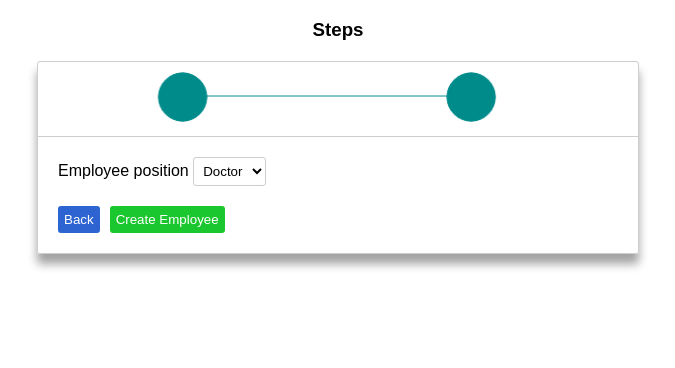
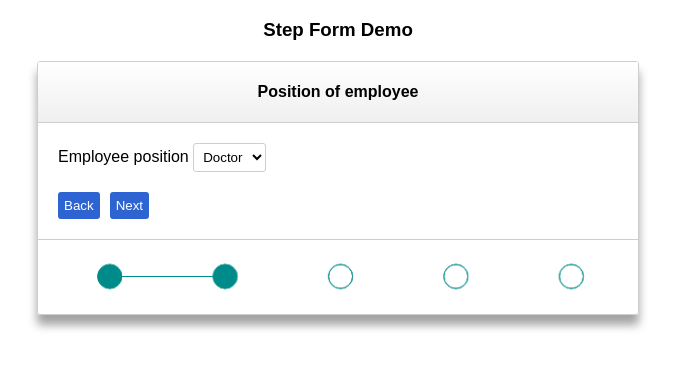
Before and after one commit to TobiasBulai/step-form, a plain HTML site: page demo.html in a window 1280 px wide. Both pictures are taken after typing "Sample", "Sample" into the empty fields and a click on the button "Next". Shown: the whole page, without its empty margins (302-977 px from the left). Drawn offline with Linux system fonts and the light colour scheme.

Commit message:
Hide graphics, new structure

```diff
--- a/StepForm.js
+++ b/StepForm.js
@@ -1,12 +1,54 @@
 const StepForm = class {
   #statusCanvas;
-  #numberOfSteps;
-  #stepList;
+  #numberOfSteps = 0;
+  #stepList = [];
   #submitName = "Submit";
+  #url = null;
+  #formMethod = null;
+  #isGraphicalStepCounterEnabled = false;
 
-  setSubmitName(submitName)
-  {
+  #cubeY = 15;
+  #cubeWidth = 25;
+  #cubeHeight = 25;
+  #cubeRadius = [15];
+
+  setSubmitName(submitName) {
     this.#submitName = submitName;
+    return this;
+  }
+
+  setFormMethod(method, url) {
+    this.#url = url;
+    this.#formMethod = method;
+    return this;
+  }
+
+  enableGraphicalStepCounter() {
+    this.#isGraphicalStepCounterEnabled = true;
+    return this;
+  }
+
+  /**
+   *
+   * @param {number} y position
+   * @param {number} width
+   * @param {number} height
+   * @param {Array<number>} radius
+   */
+  setStepCounterSize(
+    y,
+    width,
+    height,
+    radius
+  ) {
+    this.#cubeY = y;
+    this.#cubeWidth = width;
+    this.#cubeHeight = height;
+
+    if (Array.isArray(radius)) {
+      this.#cubeRadius = radius;
+    }
+
     return this;
   }
 
@@ -14,19 +56,44 @@ const StepForm = class {
    *
    * @param {CallableFunction} callback
    */
-  build(callback) {
+  build(callback, onEvent) {
+    this.#buildForm();
+
     if (callback !== undefined) {
+      onEvent = (onEvent !== undefined) ? onEvent : 'submit';
       document.querySelector("#stepform form")
-        .addEventListener('submit', callback);
+        .addEventListener(onEvent, callback);
     }
 
     this.#stepList = document.querySelectorAll('#stepform > form > div.step');
     this.#numberOfSteps = this.#stepList.length;
+
+    if (this.#isGraphicalStepCounterEnabled === true) {
       this.#buildStatusField(document.getElementById('stepform'));
+    }
 
     this.#stepList.forEach((step, index) => {
-      this.#buildStepPage(step, index, callback);
+      this.#buildStepPage(step, index);
     });
+  }
+
+  #buildForm() {
+    let form = document.createElement('form');
+
+    if (
+      this.#url !== undefined
+      && this.#url != null
+      && this.#formMethod !== undefined
+      && this.#formMethod != null
+    ) {
+      form.setAttribute('method', this.#formMethod);
+      form.setAttribute('action', this.#url);
+    }
+
+    document.querySelectorAll('#stepform div.step').forEach((step) => {
+      form.appendChild(step)
+    });
+    document.getElementById('stepform').prepend(form);
   }
 
   /**
@@ -37,9 +104,15 @@ const StepForm = class {
     let wrapper = document.createElement('div');
     wrapper.setAttribute('class', 'button-wrapper');
 
-    const ctx = this.#statusCanvas.getContext("2d");
-    const canvas = this.#statusCanvas;
-    const numberOfSteps = this.#numberOfSteps;
+    const ctx = (this.#isGraphicalStepCounterEnabled) ? this.#statusCanvas.getContext("2d") : null;
+    const canvas = (this.#isGraphicalStepCounterEnabled) ? this.#statusCanvas : null;
+    const numberOfSteps = (this.#isGraphicalStepCounterEnabled) ? this.#numberOfSteps : null;
+    const isGraphicalStepCounterEnabled = this.#isGraphicalStepCounterEnabled;
+
+    const cubeY = this.#cubeY;
+    const cubeWidth = this.#cubeWidth;
+    const cubeHeight = this.#cubeHeight;
+    const cubeRadius = this.#cubeRadius;
 
     if (index > 0) {
       step.style.display = 'none';
@@ -53,7 +126,9 @@ const StepForm = class {
         nextStep[index-1].style.display = 'block';
         step.style.display = 'none';
 
-        var x = (canvas.width / numberOfSteps) / 2 - 35;
+        if (isGraphicalStepCounterEnabled === true) {
+          //FIXME: This is really not optimal
+          var x = (canvas.width / numberOfSteps) / 2 - cubeWidth / 3; //FIXME: this too
           var xStart = x;
           ctx.reset();
 
@@ -66,24 +141,23 @@ const StepForm = class {
 
             ctx.strokeStyle = "darkcyan";
             ctx.beginPath();
-          ctx.roundRect(x, 1, 50, 50, [25]);
+            ctx.roundRect(x, cubeY, cubeWidth, cubeHeight, cubeRadius);
             ctx.stroke();
 
             if (i < index) {
               ctx.fill();
               ctx.strokeStyle = "darkcyan";
               ctx.beginPath();
-            ctx.moveTo(xStart, 25);
-            ctx.lineTo(x, 25);
+              ctx.moveTo(xStart, cubeHeight/2+cubeY);
+              ctx.lineTo(x, cubeHeight/2+cubeY);
               ctx.stroke();
+            }
           }
         }
       }
 
       button.addEventListener('click', backEvent);
-
       wrapper.appendChild(button);
-      step.appendChild(wrapper);
     }
 
     if (index < this.#numberOfSteps - 1) {
@@ -96,7 +170,9 @@ const StepForm = class {
         nextStep[index+1].style.display = 'block';
         step.style.display = 'none';
 
-        var x = (canvas.width / numberOfSteps) / 2 - 35;
+        if (isGraphicalStepCounterEnabled === true) {
+          //FIXME: This is really not optimal
+          var x = (canvas.width / numberOfSteps) / 2 - cubeWidth / 3; //FIXME: this too
           var xStart = x;
 
           for (let i = 0; i < numberOfSteps; i++) {
@@ -108,24 +184,23 @@ const StepForm = class {
 
             ctx.strokeStyle = "darkcyan";
             ctx.beginPath();
-          ctx.roundRect(x, 1, 50, 50, [25]);
+            ctx.roundRect(x, cubeY, cubeWidth, cubeHeight, cubeRadius);
             ctx.stroke();
 
             if (index+1 == i) {
               ctx.fill();
               ctx.strokeStyle = "darkcyan";
               ctx.beginPath();
-            ctx.moveTo(xStart, 25);
-            ctx.lineTo(x, 25);
+              ctx.moveTo(xStart, cubeHeight/2+cubeY);
+              ctx.lineTo(x, cubeHeight/2+cubeY);
               ctx.stroke();
+            }
           }
         }
       };
 
       button.addEventListener('click', nextEvent);
-
       wrapper.appendChild(button);
-      step.appendChild(wrapper);
     }
 
     if (index == this.#numberOfSteps - 1) {
@@ -136,6 +211,9 @@ const StepForm = class {
       wrapper.appendChild(submitButton);
       step.appendChild(wrapper);
     }
+
+    const lastStepInBlock = step.querySelectorAll('div.step-content');
+    lastStepInBlock[lastStepInBlock.length-1].appendChild(wrapper);
   }
 
   /**
@@ -151,7 +229,7 @@ const StepForm = class {
 
     statusField.setAttribute('class', 'status-field');
 
-    stepform.prepend(statusField);
+    stepform.appendChild(statusField);
 
     statusField = document.getElementsByClassName('status-field')[0];
     statusCanvas.setAttribute('height', 52);
@@ -159,8 +237,7 @@ const StepForm = class {
     statusField.appendChild(statusCanvas)
 
     const ctx = this.#statusCanvas.getContext("2d");
-    var x = (this.#statusCanvas.width / this.#numberOfSteps) / 2 - 35;
-    var xStart = x;
+    var x = (this.#statusCanvas.width / this.#numberOfSteps) / 2 - this.#cubeWidth / 3; //FIXME: this too
 
     for (let i = 1; i <= this.#numberOfSteps; i++) {
       ctx.fillStyle = "darkcyan";
@@ -171,7 +248,8 @@ const StepForm = class {
 
       ctx.strokeStyle = "darkcyan";
       ctx.beginPath();
-      ctx.roundRect(x, 1, 50, 50, [25]);
+      ctx.roundRect(x, this.#cubeY, this.#cubeWidth, this.#cubeHeight, this.#cubeRadius);
+
       ctx.stroke();
 
       if (i == 1) {
--- a/demo.html
+++ b/demo.html
@@ -3,7 +3,7 @@
 <head>
   <meta charset="UTF-8">
   <meta name="viewport" content="width=device-width, initial-scale=1.0">
-  <title>Document</title>
+  <title>Step Form Demo</title>
   <style>
     body {
       font-family: Arial, Helvetica, sans-serif;
@@ -17,30 +17,99 @@
   <link href="stepform.css" type="text/css" rel="stylesheet">
 </head>
 <body>
-  <h3>Steps</h3>
+  <h3>Step Form Demo</h3>
   <div id="stepform">
-    <form>
-      <div class="step">
+    <div class="step">
+      <div class="step-header">
+        <p>Name of employee</p>
+      </div>
+      <div class="step-content">
         <input type="text" name="firstname" placeholder="Firstname">
         <input type="text" name="lastname" placeholder="Lastname">
       </div>
-      <div class="step">
+    </div>
+    <div class="step">
+      <div class="step-header">
+        <p>Position of employee</p>
+      </div>
+      <div class="step-content">
         <label for="employee">Employee position</label>
-        <select id="employee">
+        <select id="employee" name="job">
           <option value="1">Doctor</option>
           <option value="2">Nurse</option>
           <option value="3">Janitor</option>
         </select>
       </div>
-    </form>
+    </div>
+    <div class="step">
+      <div class="step-header">
+        <p>Hobbies</p>
+      </div>
+      <div class="step-content">
+        <input type="checkbox" name="hobby" value="1"> Dodgeball
+        <br/><input type="checkbox" name="hobby" value="2"> Football
+        <br/><input type="checkbox" name="hobby" value="3"> Chess
+        <br/><input type="checkbox" name="hobby" value="4"> Paragliding
+      </div>
+    </div>
+    <div class="step">
+      <div class="step-header">
+        <p>Salary</p>
+      </div>
+      <div class="step-content">
+        <input type="number" name="salary" value="0" placeholder="Salary">
+        <select id="currency" name="currency">
+          <option>USD</option>
+          <option>EUR</option>
+          <option>ISK</option>
+          <option>SEK</option>
+          <option>NOK</option>
+          <option>DDK</option>
+        </select>
+      </div>
+    </div>
+    <div class="step">
+      <div class="step-header">
+        <p>Devices</p>
+      </div>
+      <div class="step-content">
+        <input type="checkbox" name="device" value="1"> PC
+        <br/><input type="checkbox" name="device" value="2"> Mac
+        <br/><input type="checkbox" name="device" value="3"> Headphones
+        <br/><input type="checkbox" name="device" value="4"> Cellphone
+      </div>
+    </div>
   </div>
   <script src="./StepForm.js"></script>
   <script>
     (new StepForm())
-      .setSubmitName("Create Employee")
-      .build(function(event) {
-        event.preventDefault();
-        console.log("Thing is posted!")
+      .setSubmitName("Create Emplyee")
+      .enableGraphicalStepCounter()
+      .build(function (event) {
+        event.preventDefault()
+        console.log("POSTING...")
+
+        const inputElements = document.getElementsByTagName('input');
+        const selectElements = document.getElementsByTagName('select');
+
+        for (const input of inputElements) {
+          if (!['submit', 'button'].includes(input.type)) {
+            if (input.type == 'checkbox') {
+              if (input.checked) {
+                console.log(input.name, input.value)
+              }
+            } else {
+              console.log(input.name, input.value)
+            }
+          }
+        }
+
+        for (const select of selectElements) {
+          const selected = select.options[select.selectedIndex];
+          console.log(select.name, `${selected.value} (${selected.innerText})`)
+        }
+
+        // Do something cool...
       });
   </script>
 </body>
--- a/stepform.css
+++ b/stepform.css
@@ -11,6 +11,8 @@ A default CSS styling for the step-form, can be configured or neglected.
   --default-form-submit-color: #1bc72f;
   --default-form-submit-color-hover: #169825;
   --default-form-submit-color-active: #0e6919;
+  --default-header-alignment: center;
+  --default-header-background: linear-gradient(#FFF, #EFEFEF);
 }
 
 #stepform {
@@ -19,10 +21,6 @@ A default CSS styling for the step-form, can be configured or neglected.
   width: 600px;
   margin: auto;
   box-shadow: 0px 10px 10px #A3A3A3;
-}
-
-#stepform .step {
-  padding: 20px;
 }
 
 #stepform input,textarea,select {
@@ -75,7 +73,7 @@ A default CSS styling for the step-form, can be configured or neglected.
 }
 
 #stepform .status-field {
-  border-bottom: 1px solid var(--default-form-border-color);
+  border-top: 1px solid var(--default-form-border-color);
   padding: 10px;
 }
 
@@ -90,3 +88,18 @@ A default CSS styling for the step-form, can be configured or neglected.
 #stepform .button-wrapper button {
   margin-right: 10px;
 }
+
+#stepform .step .step-header {
+  border-bottom: 1px solid var(--default-form-border-color);
+  background: var(--default-header-background);
+  text-align: var(--default-header-alignment);
+  padding: 5px 20px 5px 20px;
+}
+
+#stepform .step .step-header p {
+  font-weight: 700;
+}
+
+#stepform .step .step-content {
+  padding: 20px;
+}
```
Also changed, not shown: README.MD. Lines whose indentation alone changed are shown as unchanged.
